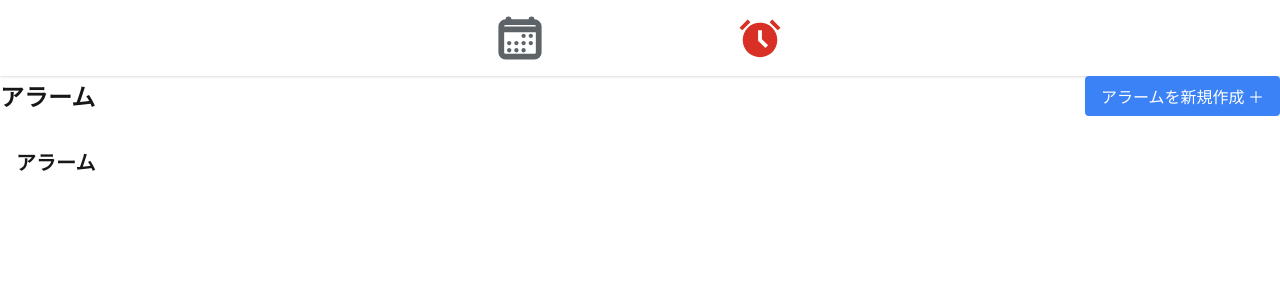
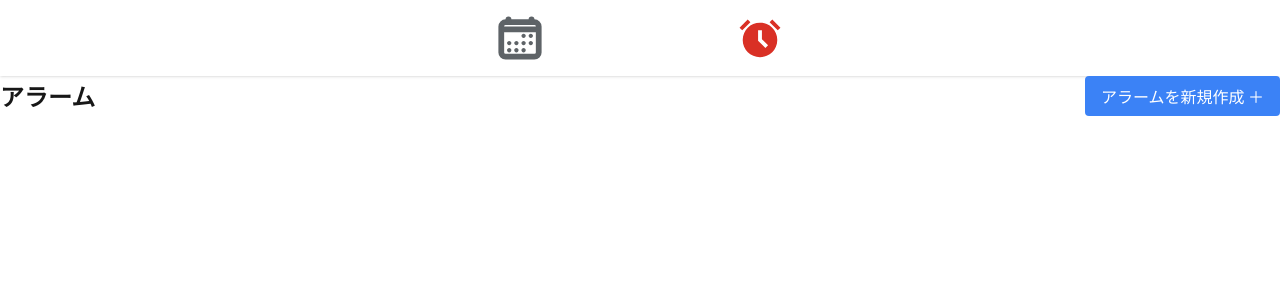
Before and after one commit to Go3105/mezamashitai, a Next.js app in the folder my-app/: page /alarm in a window 1280 px wide. Shown: the top 300 px of the page. Built offline with nearby package versions, Linux system fonts and the light colour scheme.

Commit message:
表示の修正

```diff
--- a/my-app/src/app/_components/AlarmList.tsx
+++ b/my-app/src/app/_components/AlarmList.tsx
@@ -9,7 +9,6 @@
 
     return (
         <div className="p-4">
-            <h2 className="text-xl font-bold mb-4">アラーム</h2>
             <ul>
                 {alarms.map((alarm) => (
                     <AlarmItem
```
